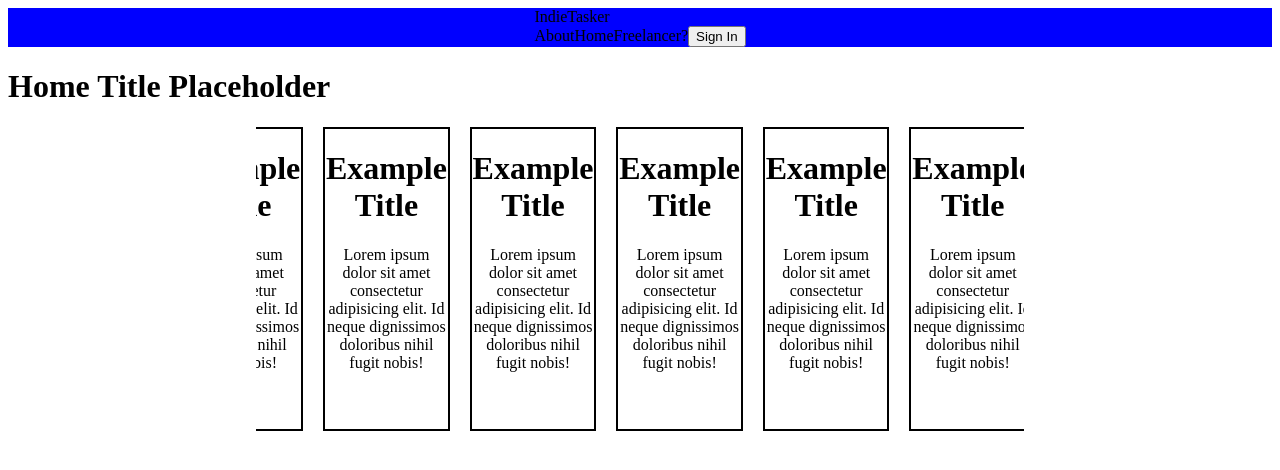
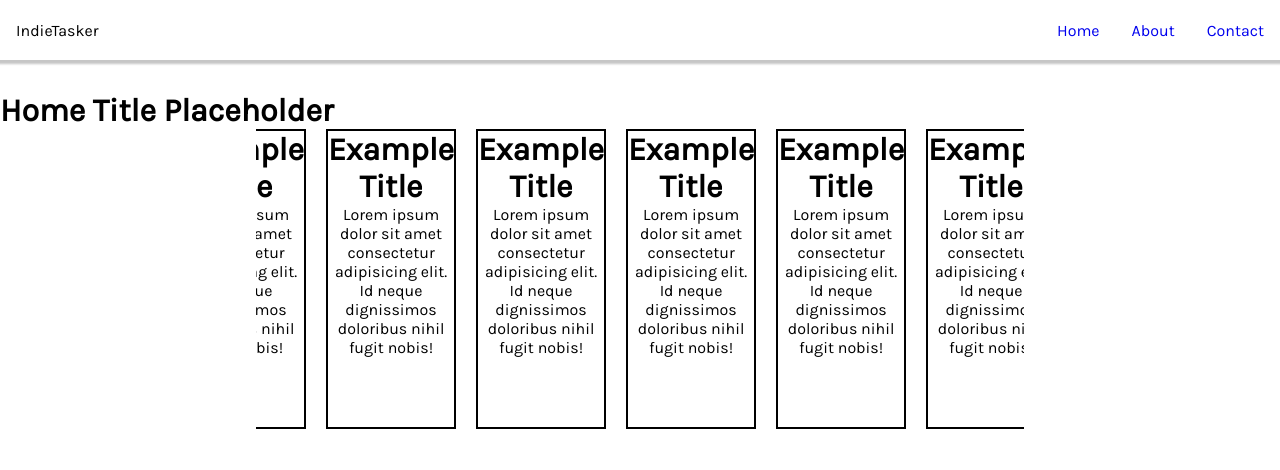
Before and after one commit to Moh-Zaman/IndieTasker, a React (Vite) app: page / in a window 1280 px wide. Shown: the top 470 px of the page. Built offline with nearby package versions, Linux system fonts and the light colour scheme.

Commit message:
Added basic NavBar styling and temporary categories

```diff
--- a/src/App.css
+++ b/src/App.css
@@ -0,0 +1,26 @@
+@import url("https://fonts.googleapis.com/css2?family=Karla:wght@200;400&display=swap");
+
+* {
+  box-sizing: border-box;
+  margin: 0;
+  padding: 0;
+}
+
+body {
+  font-family: "Karla", -apple-system, BlinkMacSystemFont, "Segoe UI", "Roboto",
+    "Oxygen", "Ubuntu", "Cantarell", "Fira Sans", "Droid Sans", "Helvetica Neue",
+    sans-serif;
+  -webkit-font-smoothing: antialiased;
+  -moz-osx-font-smoothing: grayscale;
+}
+
+.navigation-container {
+  max-width: 90%;
+  margin-right: auto;
+  margin-left: auto;
+  padding: 1rem;
+}
+
+article h1 {
+  margin: 1rem 0;
+}
--- a/src/App.jsx
+++ b/src/App.jsx
@@ -7,6 +7,8 @@
   return (
     <div>
       <Navbar />
+      <div className="navigation-container">
+      </div>
       <Home />
     </div>
   );
--- a/src/components/Navbar/Navbar.css
+++ b/src/components/Navbar/Navbar.css
@@ -1,38 +1,95 @@
-.navbar {
-display: flex;
-justify-content: center;
-background-color: blue;
-};
+.navigation {
+    position: relative;
+    display: flex;
+    align-items: center;
+    height: 60px;
+    width: 100%;
+    padding: 0.5rem 0rem;
+    background-color: #fff;
+    color: black;
+    box-shadow: 0 2px 2px 2px rgba(9, 9, 9, 0.23);
+  }
 
-.container {
-width: 1400px;
-background-color: aquamarine;
-justify-content: space-between;
-padding: 20px 0px;
-};
+  .brand-name {
+    text-decoration: none;
+    color: black;
+    font-size: 1.3rem;
+    margin-left: 1rem;
+  }
 
-.text {
-font-size: 35px;
-font-weight: bold;
-};
+  .navigation-menu {
+    margin-left: auto;
+  }
 
-.links {
-display: flex;
-align-items: center;
-font-weight: 500;
-gap: 24px;
-};
+  .navigation-menu ul {
+    display: flex;
+    padding: 0;
+  }
 
-.button {
-color: white;
-padding: 10px 20px;
-border-radius: 5px;
-border: 1px solid white;
-cursor: pointer;
-background-color: transparent;
-}
+  .navigation-menu li {
+    list-style-type: none;
+    margin: 0 1rem;
+  }
 
-.button .hover {
-background-color: blueviolet;
-border-color: blueviolet;
-}
+  .navigation-menu li a {
+    text-decoration: none;
+    display: block;
+    width: 100%;
+  }
+
+  .hamburger {
+    border: 0;
+    height: 40px;
+    width: 40px;
+    padding: 0.5rem;
+    border-radius: 50%;
+    background-color: #283b8b;
+    cursor: pointer;
+    transition: background-color 0.2s ease-in-out;
+    position: absolute;
+    top: 50%;
+    right: 25px;
+    transform: translateY(-50%);
+    display: none;
+  }
+
+  .hamburger:hover {
+    background-color: #2642af;
+  }
+
+  @media screen and (max-width: 550px) {
+    .hamburger {
+      display: block;
+    }
+
+    .navigation-menu ul {
+      flex-direction: column;
+      position: absolute;
+      top: 60px;
+      left: 0;
+      width: 100%;
+      height: calc(100vh - 60px);
+      background-color: white;
+      border-top: 1px solid black;
+      display: none;
+    }
+
+    .navigation-menu li {
+      text-align: center;
+      margin: 0;
+    }
+
+    .navigation-menu li a {
+      color: black;
+      width: 100%;
+      padding: 1.5rem 0;
+    }
+
+    .navigation-menu li:hover {
+      background-color: #eee;
+    }
+
+    .navigation-menu.expanded ul {
+      display: block;
+    }
+  }
--- a/src/components/Navbar/Navbar.jsx
+++ b/src/components/Navbar/Navbar.jsx
@@ -1,23 +1,54 @@
-import React from "react"
-import "./Navbar.css"
+import React from "react";
+import { useState } from "react";
+import "./Navbar.css";
 
-const Navbar = () => {
-    return (
-        <div className="navbar">
-            <div className="container">
-                <div className="logo">
-                    <span className="text">IndieTasker</span>
-                </div>
-                <div className="links">
-                    {/* this needs work, not sure what we're linking yet */}
-                    <span>About</span>
-                    <span>Home</span>
-                    <span>Freelancer?</span>
-                    <button>Sign In</button>
-                </div>
-            </div>
-        </div>
-    )
+function Navbar() {
+  const [isNavExpanded, setIsNavExpanded] = useState(false);
+
+  return (
+    <nav className="navigation">
+      <div className="brand-name"></div>
+        <span>IndieTasker</span>
+
+      <button
+        className="hamburger"
+        onClick={() => {
+          setIsNavExpanded(!isNavExpanded);
+        }}
+      >
+        {/* icon from Heroicons.com */}
+        <svg
+          xmlns="http://www.w3.org/2000/svg"
+          className="h-5 w-5"
+          viewBox="0 0 20 20"
+          fill="white"
+        >
+          <path
+            fillRule="evenodd"
+            d="M3 5a1 1 0 011-1h12a1 1 0 110 2H4a1 1 0 01-1-1zM3 10a1 1 0 011-1h12a1 1 0 110 2H4a1 1 0 01-1-1zM9 15a1 1 0 011-1h6a1 1 0 110 2h-6a1 1 0 01-1-1z"
+            clipRule="evenodd"
+          />
+        </svg>
+      </button>
+      <div
+        className={
+          isNavExpanded ? "navigation-menu expanded" : "navigation-menu"
+        }
+      >
+        <ul>
+          <li>
+            <a href="/home">Home</a>
+          </li>
+          <li>
+            <a href="/about">About</a>
+          </li>
+          <li>
+            <a href="/contact">Contact</a>
+          </li>
+        </ul>
+      </div>
+    </nav>
+  );
 }
 
-export default Navbar
+export default Navbar;
--- a/src/components/test.css
+++ /dev/null
@@ -1 +0,0 @@
-/* this is test file, do not use (delete) */
```
